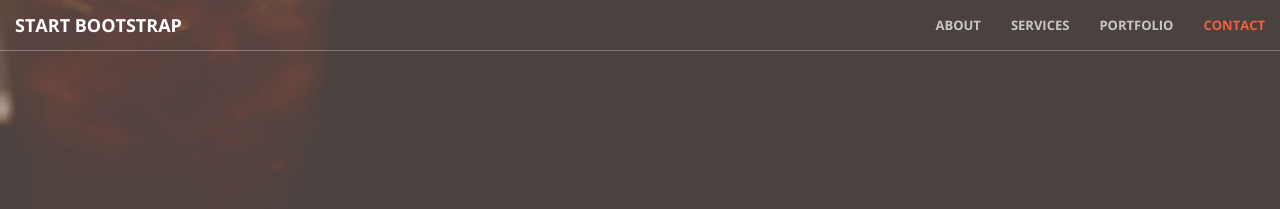
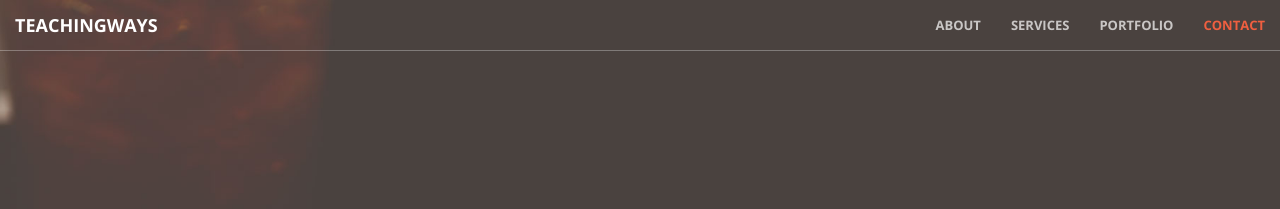
Before and after one commit to muadminis/teachingways_site, a Jekyll site: the page built from index.html, in a window 1280 px wide. Shown: the top 209 px of the page. Built offline with Jekyll 4.4.1, drawn with Linux system fonts in a browser that asks for light colours.

Commit message:
Change Logo
Co-Authored-By: kevinyu600 <kevinyu600@users.noreply.github.com>

```diff
--- a/_includes/nav.html
+++ b/_includes/nav.html
@@ -8,7 +8,7 @@
                 <span class="icon-bar"></span>
                 <span class="icon-bar"></span>
             </button>
-            <a class="navbar-brand page-scroll" href="#page-top">Start Bootstrap</a>
+            <a class="navbar-brand page-scroll" href="#page-top">TeachingWays</a>
         </div>
 
         <!-- Collect the nav links, forms, and other content for toggling -->
```
